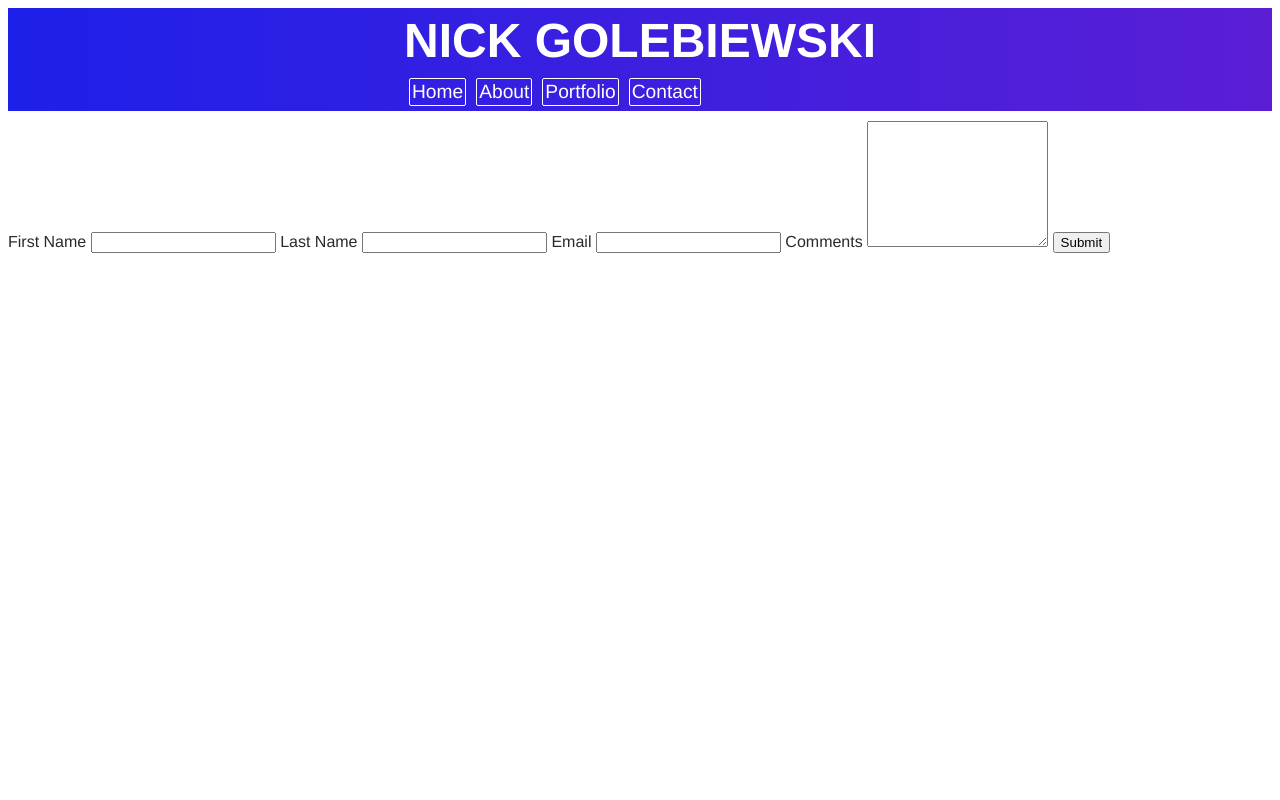
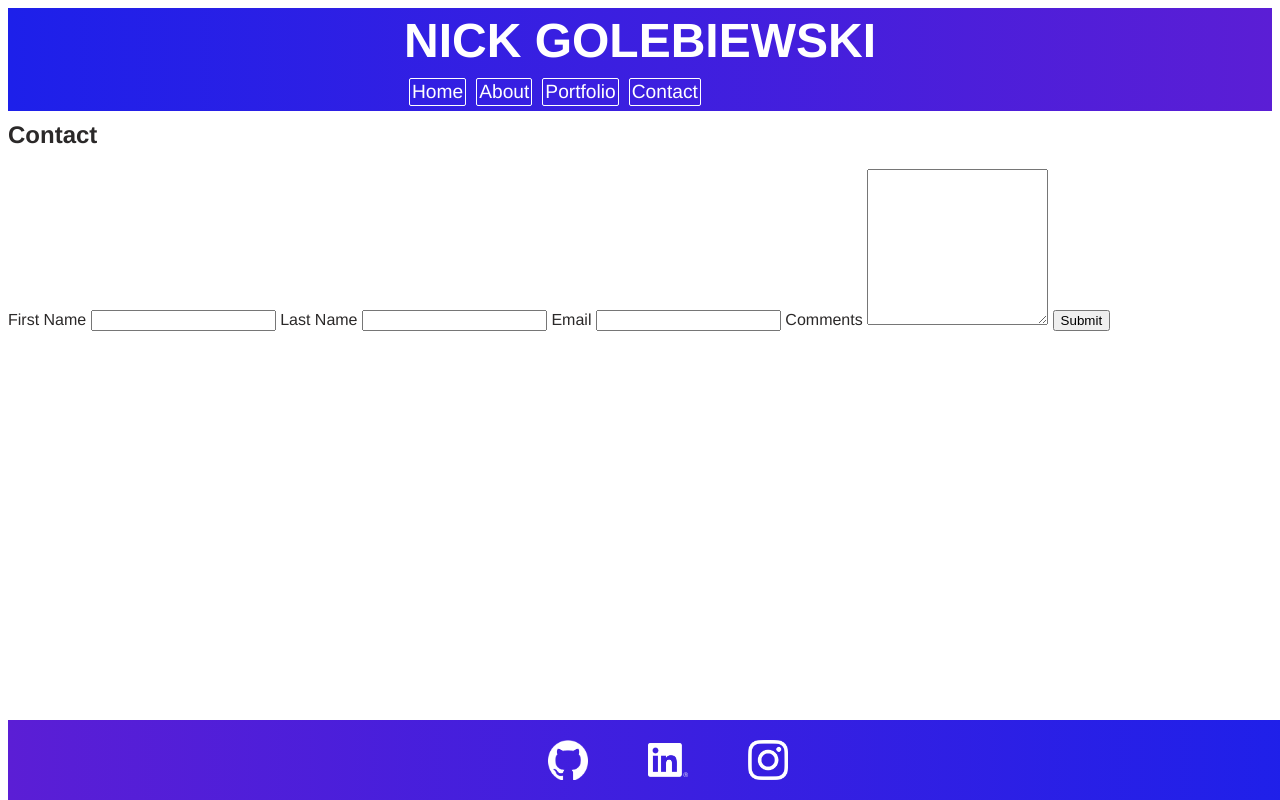
Before and after one commit to ngolebiewski/nicks-personal-page-part-2, a plain HTML site: page contact.html in a window 1280 px wide. Drawn offline with Linux system fonts and the light colour scheme.

Commit message:
Applied CSS styles to html form

```diff
--- a/contact.html
+++ b/contact.html
@@ -18,7 +18,11 @@
     </header>
 
     <section>
+      <h2>Contact</h2>
+    </section>
+    <section class="form">
       <form>
+
         <label for="firstName" id="firstName">First Name</label>
         <input type="text" id="firstName" name="firstName" />
 
@@ -29,7 +33,7 @@
         <input type="email" id="email" name="email" />
 
         <label for="comments" id="comments">Comments</label>
-        <textarea id="comments" name="coments" rows="8" columns ="40"></textarea>
+        <textarea id="comments" name="coments" rows="10" columns ="70"></textarea>
 
         <input type="submit" value="Submit" />
 
@@ -45,7 +49,14 @@
 
 
 
-    <footer><!-- Stretch Goal: Add github, X, IG, Etsy, Email List --></footer>
+    <footer>
+      <div>
+        <a href="https://github.com/ngolebiewski" target="_blank"><img src="./images/logos/github-mark-white.png" alt="GitHub"></a>
+        <a href="https://www.linkedin.com/in/nickgolebiewski/" target="_blank"><img src="./images/logos/linked-in.png" alt="LinkedIn"></a>
+        <a href="https://www.instagram.com/nickgolebiewski/?hl=en" target="_blank"><img src="./images/logos/Instagram_Glyph_White.png" alt="Instagram"></a>
+        <!-- <a href="https://nickgolebiewski.us8.list-manage.com/subscribe?u=68809da01186884c3ee48ebb8&id=feb024a580" target="_blank"><img src="./images/logos/email.png" alt="Email List"></a> -->
+      </div>
+    </footer>
 
   </body>
 </html>
--- a/styles.css
+++ b/styles.css
@@ -49,8 +49,8 @@ nav>a {
 }
 
 nav>a:link,
-a:visited,
-a:focus {
+nav>a:visited,
+nav>a:focus {
   color: white;
   text-decoration: none;
   border: solid 1px white;
@@ -160,3 +160,30 @@ li {
 .portfolio {
   border-bottom: 2px dotted #1d20ea; ;
 }
+
+/* ************************************************* */
+/* FOOTER AREA                                       */
+/* ************************************************* */
+footer {
+  display: flex;
+  background-image: linear-gradient(to left, #1d20ea, #5b1ed5);
+  margin-top: 10px;
+  padding: 20px;
+  flex-direction: row;
+  align-items: center;
+  position: absolute;
+  justify-content: center;
+  width: 100%;
+  bottom: 0;
+}
+
+footer>div {
+  width: 300px;
+  display: flex;
+  justify-content: space-around;
+  align-items: center;
+}
+
+footer>div>a>img {
+  width: 40px;
+}
```
Also changed, not shown: about.html (+8 -1 lines), index.html (+8 -1 lines), portfolio.html (+8 -1 lines).
